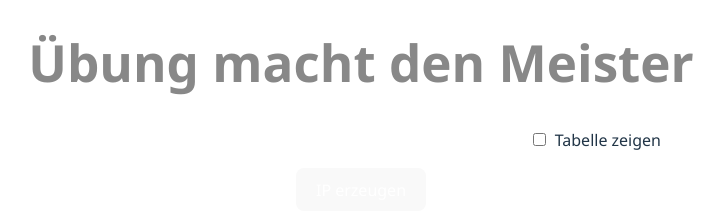
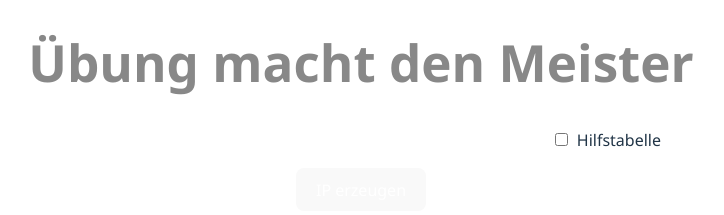
Before and after one commit to marcelo-ruediger/ip_trainer, a React (Vite) app: page / in a window 1280 px wide. Shown: the top 215 px of the page, without its empty margins (279-1003 px from the left). Built offline with nearby package versions, Linux system fonts and the light colour scheme.

Commit message:
changed name of table to Hilfstabelle

```diff
--- a/src/App.jsx
+++ b/src/App.jsx
@@ -242,7 +242,7 @@ function App() {
                         checked={showImage}
                         onChange={handleToggle}
                     />
-                    Tabelle zeigen
+                    Hilfstabelle
                 </label>
                 <div
                     className={`hidden ${showImage ? "visible" : "invisible"}`}
```
